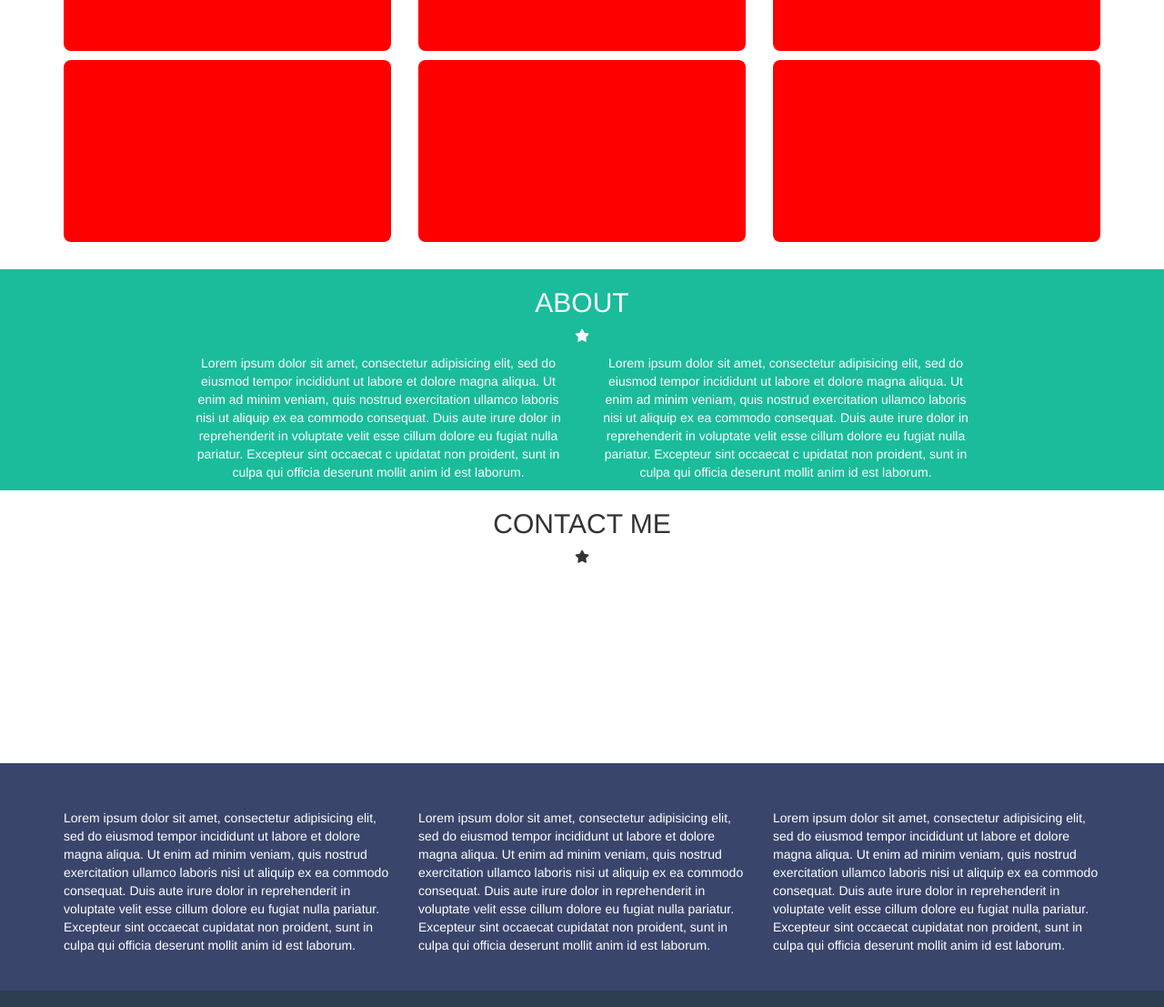
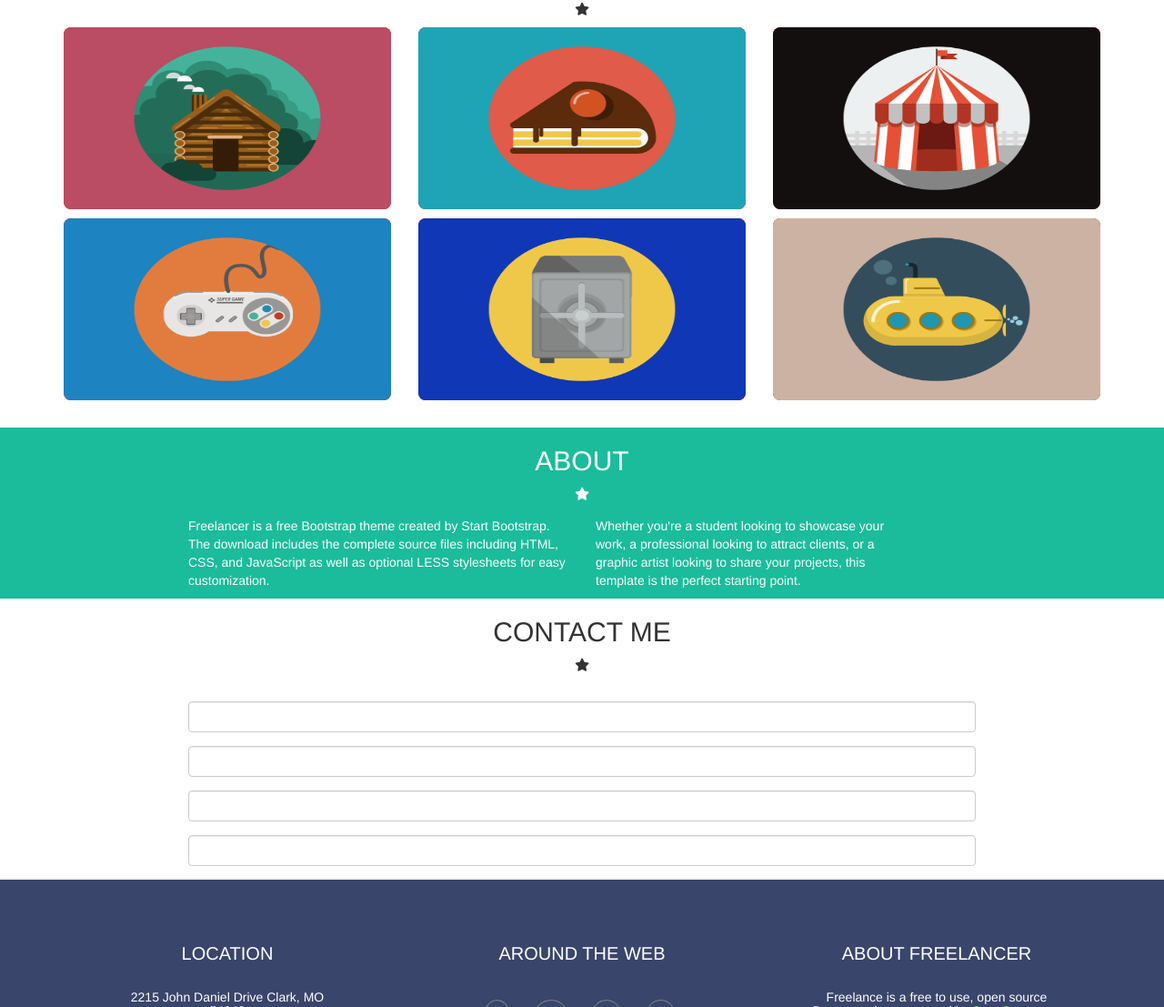
Before and after one commit to fabioalberici/html-css-bootstrap-freelancer, a plain HTML site: page index.html in a window 1280 px wide. Shown: the part 510-1617 px from the top of the page at 91% size. Drawn offline with nearby package versions, Linux system fonts and the light colour scheme.

Commit message:
consegna milestone 2

```diff
--- a/css/style.css
+++ b/css/style.css
@@ -7,18 +7,54 @@ body {
   height: 70px;
   color: white;
 }
+@media screen and (max-width: 768px) {
+  .ms_navbar h3 {
+    font-size: 20px;
+  }
+}
+.menu-nav li {
+  line-height: 70px;
+  margin-right: 10px;
+  font-size: 15px;
+}
+@media screen and (max-width: 768px) {
+  .burger-menu {
+    text-align: right;
+    line-height: 60px;
+    font-size: 25px;
+    margin-right: 20px;
+  }
+}
 .ms_jumbotron {
   background-color: #1abc9b;
   color: white;
   text-align: center;
   padding: 50px 0;
 }
+.ms_avatar img {
+  width: 150px;
+  margin-top: 15px;
+}
+@media screen and (max-width: 768px) {
+  .ms_avatar img {
+    width: 100px;
+  }
+  .ms_intro h2 {
+    font-size: 18px;
+  }
+}
+@media screen and (min-width: 769px) and (max-width: 992px) {
+  .ms_intro h2 {
+    font-size: 20px;
+  }
+}
 .ms_intro {
   text-align: center;
 }
-.ms_portfolio {
+.ms_portfolio- {
   text-align: center;
 }
+
 .ms_wrapper {
   width: 70%;
   margin: 0 auto;
@@ -30,10 +66,76 @@ body {
 }
 /*portfolio*/
 .ms_portfolio-item {
+  background-color: green;
+  height: 200px;
+  border-radius: 8px;
+  margin-top: 10px;
+}
+.ms_portfolio-cabin {
   background-color: red;
   height: 200px;
   border-radius: 8px;
   margin-top: 10px;
+}
+.ms_portfolio-cabin img {
+  width: 100%;
+  height: 100%;
+  border-radius: 8px;
+}
+.ms_portfolio-cake {
+  background-color: red;
+  height: 200px;
+  border-radius: 8px;
+  margin-top: 10px;
+}
+.ms_portfolio-cake img {
+  width: 100%;
+  height: 100%;
+  border-radius: 8px;
+}
+.ms_portfolio-circus {
+  background-color: red;
+  height: 200px;
+  border-radius: 8px;
+  margin-top: 10px;
+}
+.ms_portfolio-circus img {
+  width: 100%;
+  height: 100%;
+  border-radius: 8px;
+}
+.ms_portfolio-game {
+  background-color: red;
+  height: 200px;
+  border-radius: 8px;
+  margin-top: 10px;
+}
+.ms_portfolio-game img {
+  width: 100%;
+  height: 100%;
+  border-radius: 8px;
+}
+.ms_portfolio-safe {
+  background-color: red;
+  height: 200px;
+  border-radius: 8px;
+  margin-top: 10px;
+}
+.ms_portfolio-safe img {
+  width: 100%;
+  height: 100%;
+  border-radius: 8px;
+}
+.ms_portfolio-submarine {
+  background-color: red;
+  height: 200px;
+  border-radius: 8px;
+  margin-top: 10px;
+}
+.ms_portfolio-submarine img {
+  width: 100%;
+  height: 100%;
+  border-radius: 8px;
 }
 /*about*/
 .ms_about {
@@ -42,27 +144,33 @@ body {
   color: white;
 }
 .about-1 {
-  margin-top: 10px;
+  margin-top: 15px;
   margin-bottom: 10px;
-  text-align: center;
+  text-align: left;
 }
 .about-2 {
-  margin-top: 10px;
+  margin-top: 15px;
   margin-bottom: 10px;
-  text-align: center;
+  text-align: left;
 }
 /*contact*/
 .ms_contact {
   text-align: center;
-  height: 300px;
   background-color: white;
-
+}
+form {
+  margin-top: 30px;
 }
 /*indirizzo*/
 .company_info {
   color: white;
   background-color: #3a456c;
   padding: 40px 0;
+  text-align: center;
+}
+.company_info h2 {
+  font-size: 20px;
+  margin-bottom: 30px;
 }
 .company {
   padding-top: 10px;
@@ -74,3 +182,12 @@ body {
   height: 100px;
   line-height: 100px;
 }
+.company li {
+  border: 1px solid grey;
+  border-radius: 50%;
+  padding: 10px;
+  margin: 10px;
+}
+.company a {
+  color: lightgreen;
+}
--- a/index.html
+++ b/index.html
@@ -14,15 +14,19 @@
         <div class="container">
           <div class="row">
             <div class="col-xs-6">
-              log-ciao
+              <h3>START BOOTSTRAP</h3>
             </div>
-            <div class="col-xs-6 text-right">
+            <div class="menu-nav col-xs-6 text-right">
               <div class="hidden-xs">
-                a
+              <ul class="list-inline">
+                <li>PORTFOLIO</li>
+                <li>ABOUT</li>
+                <li>CONTACT</li>
+              </ul>
               </div>
             </div>
             <div class="burger-menu visible-xs">
-              d
+              <i class="fas fa-bars"></i>
             </div>
           </div>
 
@@ -36,9 +40,10 @@
             <div class="row">
               <div class="col-xs-12">
                 <div class="ms_avatar">
+                  <img src="img/avataaars.svg">
               </div>
               <div class="ms_intro">
-                <h1>START BOOSTRAP</h1>
+                <h1>START BOOTSTRAP</h1>
                 <i class="fas fa-star"></i>
                 <h2>GRAPHIC ARTIST - WEB DESIGNER - ILLUSTRATOR</h2>
               </div>
@@ -59,27 +64,33 @@
 
           <div class="row">
             <div class="col-xs-12 col-md-6 col-lg-4">
-              <div class="ms_portfolio-item">
+              <div class="ms_portfolio-cabin">
+                <img src="img/cabin.png" alt="">
               </div>
             </div>
             <div class="col-xs-12 col-md-6 col-lg-4">
-              <div class="ms_portfolio-item">
+              <div class="ms_portfolio-cake">
+                <img src="img/cake.png">
               </div>
             </div>
             <div class="col-xs-12 col-md-6 col-lg-4">
-              <div class="ms_portfolio-item">
+              <div class="ms_portfolio-circus">
+                <img src="img/circus.png" alt="">
               </div>
             </div>
             <div class="col-xs-12 col-md-6 col-lg-4">
-              <div class="ms_portfolio-item">
+              <div class="ms_portfolio-game">
+                <img src="img/game.png">
               </div>
             </div>
             <div class="col-xs-12 col-md-6 col-lg-4">
-              <div class="ms_portfolio-item">
+              <div class="ms_portfolio-safe">
+                <img src="img/safe.png">
               </div>
             </div>
             <div class="col-xs-12 col-md-6 col-lg-4">
-              <div class="ms_portfolio-item">
+              <div class="ms_portfolio-submarine">
+                <img src="img/submarine.png">
               </div>
             </div>
           </div>
@@ -96,23 +107,15 @@
             </div>
             <div class="row">
               <div class="about-1 col-xs-12 col-md-6">
-                Lorem ipsum dolor sit amet, consectetur adipisicing elit,
-                sed do eiusmod tempor incididunt ut labore et dolore magna aliqua.
-                Ut enim ad minim veniam, quis nostrud exercitation ullamco
-                laboris nisi ut aliquip ex ea commodo consequat.
-                 Duis aute irure dolor in reprehenderit in voluptate velit
-                 esse cillum dolore eu fugiat nulla pariatur. Excepteur sint occaecat c
-                 upidatat non proident, sunt in culpa qui officia deserunt mollit anim id est laborum.
+                Freelancer is a free Bootstrap theme created by Start Bootstrap.
+                The download includes the complete source files including HTML, CSS, and JavaScript
+                as well as optional LESS stylesheets for easy customization.
               </div>
               <div class="about-2 col-xs-12 col-md-6">
-                Lorem ipsum dolor sit amet, consectetur adipisicing elit,
-                sed do eiusmod tempor incididunt ut labore et dolore magna aliqua.
-                Ut enim ad minim veniam, quis nostrud exercitation ullamco
-                laboris nisi ut aliquip ex ea commodo consequat.
-                 Duis aute irure dolor in reprehenderit in voluptate velit
-                 esse cillum dolore eu fugiat nulla pariatur. Excepteur sint occaecat c
-                 upidatat non proident, sunt in culpa qui officia deserunt mollit anim id est laborum.
-              </div>
+                Whether you're a student looking to showcase your <br>
+                work, a professional looking to attract clients, or a <br>
+                graphic artist looking to share your projects, this <br>
+                template is the perfect starting point.
             </div>
           </div>
         </div>
@@ -124,9 +127,30 @@
                <h2>CONTACT ME</h2>
                <i class="fas fa-star"></i>
              </div>
-            <div class="row">
-              <div class="col-xs-offset-2 col-xs-8 col-md-offset-2 col-md-8">
-              </div>
+            <div class="ms_contact_form">
+              <form class="" action="index.html" method="post">
+                <div class="form-group">
+                  <label for="" class="sr-only">Name</label>
+                  <input class="form-control" type="text" name="" value=""></input>
+                </div>
+
+                <div class="form-group">
+                  <label for="" class="sr-only">Email</label>
+                  <input class="form-control" type="text" name="" value="">
+                </div>
+
+                <div class="form-group">
+                  <label for="" class="sr-only">Email</label>
+                  <input class="form-control" type="text" name="" value="">
+                </div>
+
+                <div class="form-group">
+                  <label for="" class="sr-only">Email</label>
+                  <input class="form-control" type="text" name="" value="">
+                </div>
+
+              </form>
+
             </div>
 
           </div>
@@ -138,14 +162,25 @@
         <div class="container">
           <div class="row">
             <div class="company col-xs-12 col-md-4">
-              Lorem ipsum dolor sit amet, consectetur adipisicing elit, sed do eiusmod tempor incididunt ut labore et dolore magna aliqua. Ut enim ad minim veniam, quis nostrud exercitation ullamco laboris nisi ut aliquip ex ea commodo consequat. Duis aute irure dolor in reprehenderit in voluptate velit esse cillum dolore eu fugiat nulla pariatur. Excepteur sint occaecat cupidatat non proident, sunt in culpa qui officia deserunt mollit anim id est laborum.
+              <h2>LOCATION</h2>
+              <h5>2215 John Daniel Drive Clark, MO <br>
+                  54243</h5>
             </div>
             <div class="company col-xs-12 col-md-4">
-              Lorem ipsum dolor sit amet, consectetur adipisicing elit, sed do eiusmod tempor incididunt ut labore et dolore magna aliqua. Ut enim ad minim veniam, quis nostrud exercitation ullamco laboris nisi ut aliquip ex ea commodo consequat. Duis aute irure dolor in reprehenderit in voluptate velit esse cillum dolore eu fugiat nulla pariatur. Excepteur sint occaecat cupidatat non proident, sunt in culpa qui officia deserunt mollit anim id est laborum.
+              <h2>AROUND THE WEB</h2>
+              <ul class="list-inline">
+                <li><i class="fab fa-facebook-f"></i></li>
+                <li><i class="fab fa-google-plus-g"></i></li>
+                <li><i class="fab fa-twitter"></i></li>
+                <li><i class="fab fa-linkedin-in"></i></li>
+              </ul>
             </div>
             <div class="company col-xs-12 col-md-4">
-              Lorem ipsum dolor sit amet, consectetur adipisicing elit, sed do eiusmod tempor incididunt ut labore et dolore magna aliqua. Ut enim ad minim veniam, quis nostrud exercitation ullamco laboris nisi ut aliquip ex ea commodo consequat. Duis aute irure dolor in reprehenderit in voluptate velit esse cillum dolore eu fugiat nulla pariatur. Excepteur sint occaecat cupidatat non proident, sunt in culpa qui officia deserunt mollit anim id est laborum.
+              <h2>ABOUT FREELANCER</h2>
+              <h5>Freelance is a free to use, open source <br>
+                  Bootstrap theme created by <a>Start Bootstrap</a>.</h5>
             </div>
+
           </div>
 
         </div>
@@ -153,7 +188,7 @@
       </div>
       <div class="company_credits">
         <div class="container">
-          company and so..
+          Copyright © by Your Website 2019
         </div>
       </div>
     </footer>
```
Also changed, not shown: img/avataaars.svg (added), img/cabin.png (added), img/cake.png (added), img/circus.png (added), img/game.png (added), img/safe.png (added), img/submarine.png (added), 2 other files.
